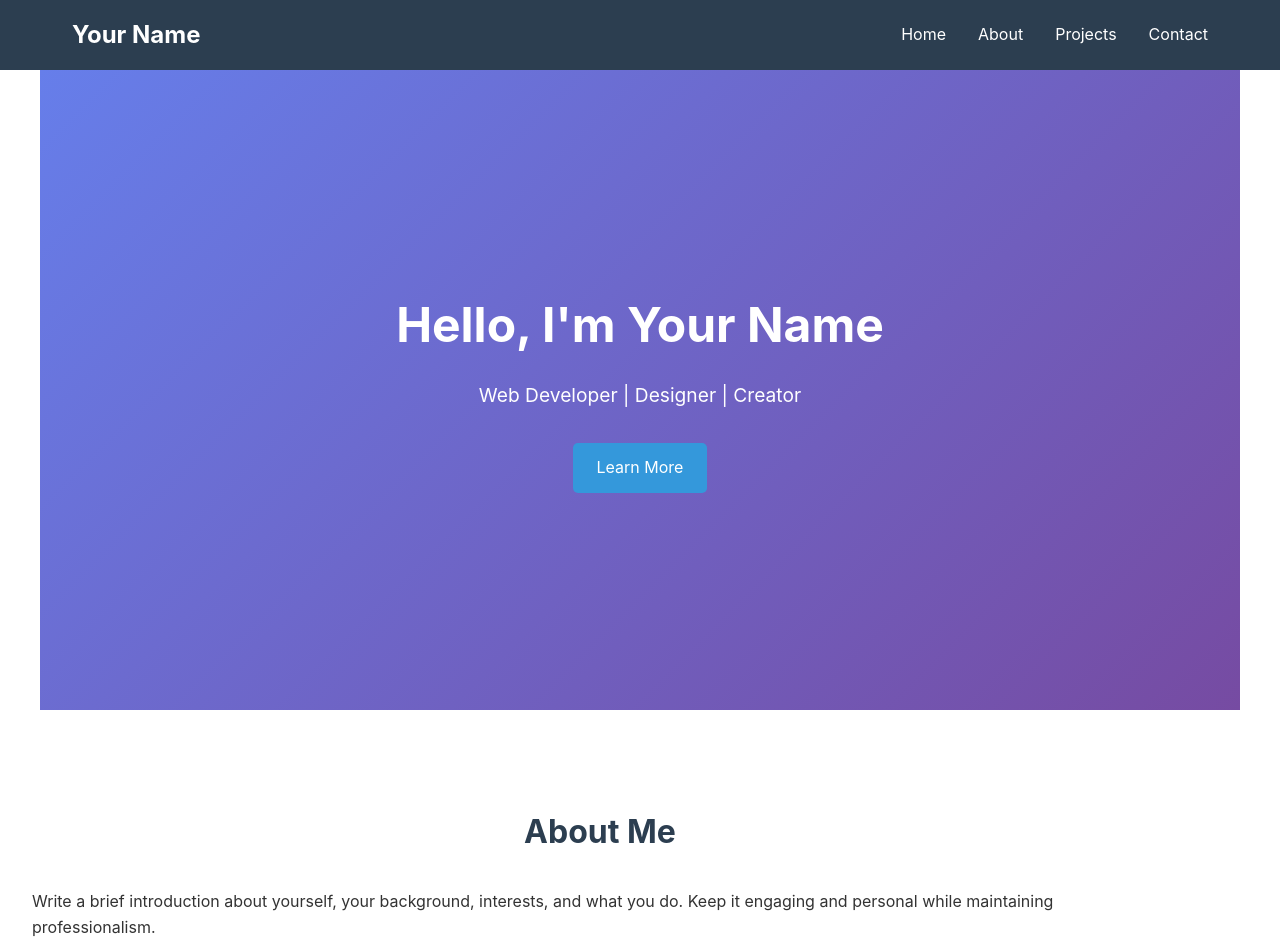
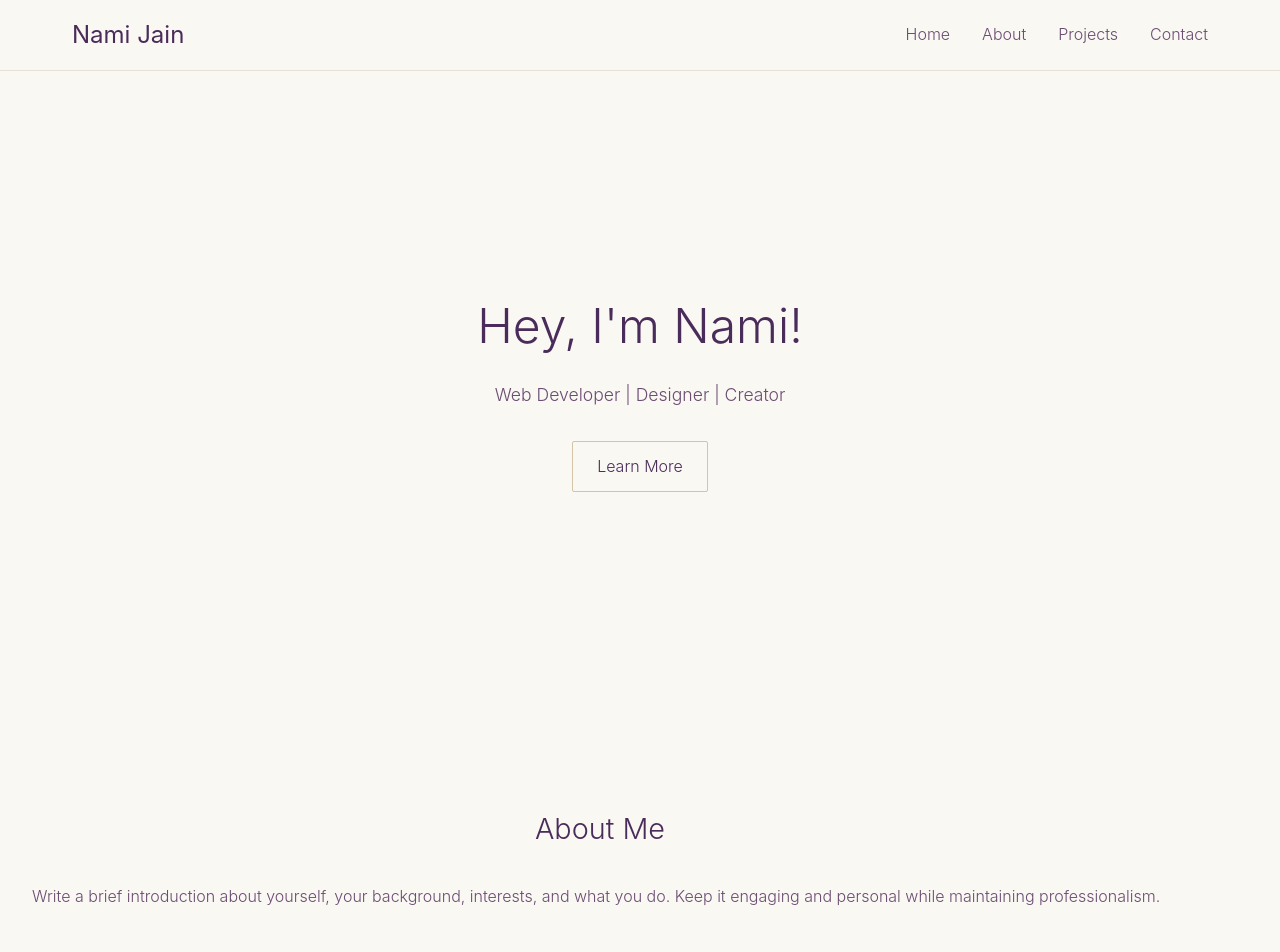
Before and after one commit to nami-jain/nami-jain.github.io, a plain HTML site: page index.html in a window 1280 px wide. Shown: the top 952 px of the page. Drawn offline with Linux system fonts and the light colour scheme.

Commit message:
Update index.html

```diff
--- a/index.html
+++ b/index.html
@@ -3,7 +3,7 @@
 <head>
     <meta charset="UTF-8">
     <meta name="viewport" content="width=device-width, initial-scale=1.0">
-    <title>Your Name - Personal Website</title>
+    <title>Nami Jain</title>
     <style>
         * {
             margin: 0;
@@ -14,18 +14,20 @@
         body {
             font-family: -apple-system, BlinkMacSystemFont, 'Segoe UI', sans-serif;
             line-height: 1.6;
-            color: #333;
+            color: #4a2c5a;
+            background: #faf8f3;
         }
 
         /* Header */
         header {
-            background: #2c3e50;
-            color: white;
+            background: #faf8f3;
+            color: #4a2c5a;
             padding: 1rem 0;
             position: fixed;
             width: 100%;
             top: 0;
             z-index: 1000;
+            border-bottom: 1px solid #e8e0d8;
         }
 
         nav {
@@ -39,7 +41,8 @@
 
         .logo {
             font-size: 1.5rem;
-            font-weight: bold;
+            font-weight: 400;
+            color: #4a2c5a;
         }
 
         .nav-links {
@@ -49,13 +52,14 @@
         }
 
         .nav-links a {
-            color: white;
+            color: #6b4c72;
             text-decoration: none;
             transition: color 0.3s;
+            font-weight: 300;
         }
 
         .nav-links a:hover {
-            color: #3498db;
+            color: #4a2c5a;
         }
 
         /* Main content */
@@ -72,8 +76,8 @@
         /* Hero section */
         .hero {
             text-align: center;
-            background: linear-gradient(135deg, #667eea 0%, #764ba2 100%);
-            color: white;
+            background: #faf8f3;
+            color: #4a2c5a;
             min-height: 80vh;
             display: flex;
             align-items: center;
@@ -83,51 +87,58 @@
         .hero h1 {
             font-size: 3rem;
             margin-bottom: 1rem;
+            font-weight: 300;
+            color: #4a2c5a;
         }
 
         .hero p {
-            font-size: 1.2rem;
+            font-size: 1.1rem;
             margin-bottom: 2rem;
+            color: #6b4c72;
+            font-weight: 300;
         }
 
         .btn {
             display: inline-block;
-            background: #3498db;
-            color: white;
+            background: transparent;
+            color: #4a2c5a;
             padding: 12px 24px;
             text-decoration: none;
-            border-radius: 5px;
-            transition: background 0.3s;
+            border: 1px solid #d4c4a8;
+            border-radius: 2px;
+            transition: all 0.3s;
+            font-weight: 300;
         }
 
         .btn:hover {
-            background: #2980b9;
+            background: #f0ede6;
+            border-color: #4a2c5a;
         }
 
         /* Section styling */
         h2 {
-            font-size: 2rem;
+            font-size: 1.8rem;
             margin-bottom: 2rem;
             text-align: center;
-            color: #2c3e50;
+            color: #4a2c5a;
+            font-weight: 300;
         }
 
         .about, .projects, .contact {
-            background: #f8f9fa;
+            background: #faf8f3;
             margin: 2rem 0;
-            border-radius: 8px;
-        }
-
-        .about:nth-child(even) {
-            background: white;
+            color: #6b4c72;
+            font-weight: 300;
         }
 
         /* Footer */
         footer {
-            background: #2c3e50;
-            color: white;
+            background: #faf8f3;
+            color: #6b4c72;
             text-align: center;
             padding: 2rem;
+            border-top: 1px solid #e8e0d8;
+            font-weight: 300;
         }
 
         /* Responsive */
@@ -150,7 +161,7 @@
     <!-- Header -->
     <header>
         <nav>
-            <div class="logo">Your Name</div>
+            <div class="logo">Nami Jain</div>
             <ul class="nav-links">
                 <li><a href="#home">Home</a></li>
                 <li><a href="#about">About</a></li>
@@ -165,7 +176,7 @@
         <!-- Hero Section -->
         <section id="home" class="hero">
             <div>
-                <h1>Hello, I'm Your Name</h1>
+                <h1>Hey, I'm Nami!</h1>
                 <p>Web Developer | Designer | Creator</p>
                 <a href="#about" class="btn">Learn More</a>
             </div>
@@ -192,7 +203,7 @@
 
     <!-- Footer -->
     <footer>
-        <p>&copy; 2025 Your Name. All rights reserved.</p>
+        <p>&copy; 2025 Nami Jain. All rights reserved.</p>
     </footer>
 </body>
 </html>
```
